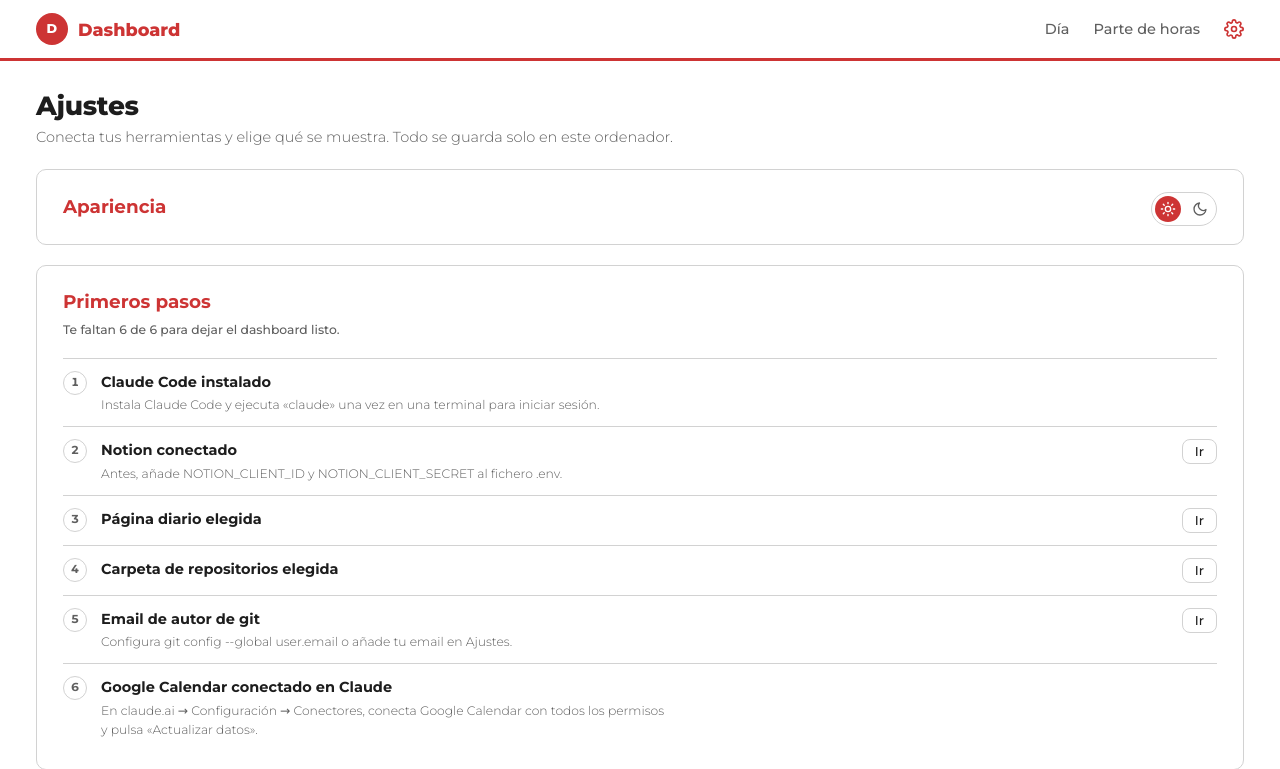
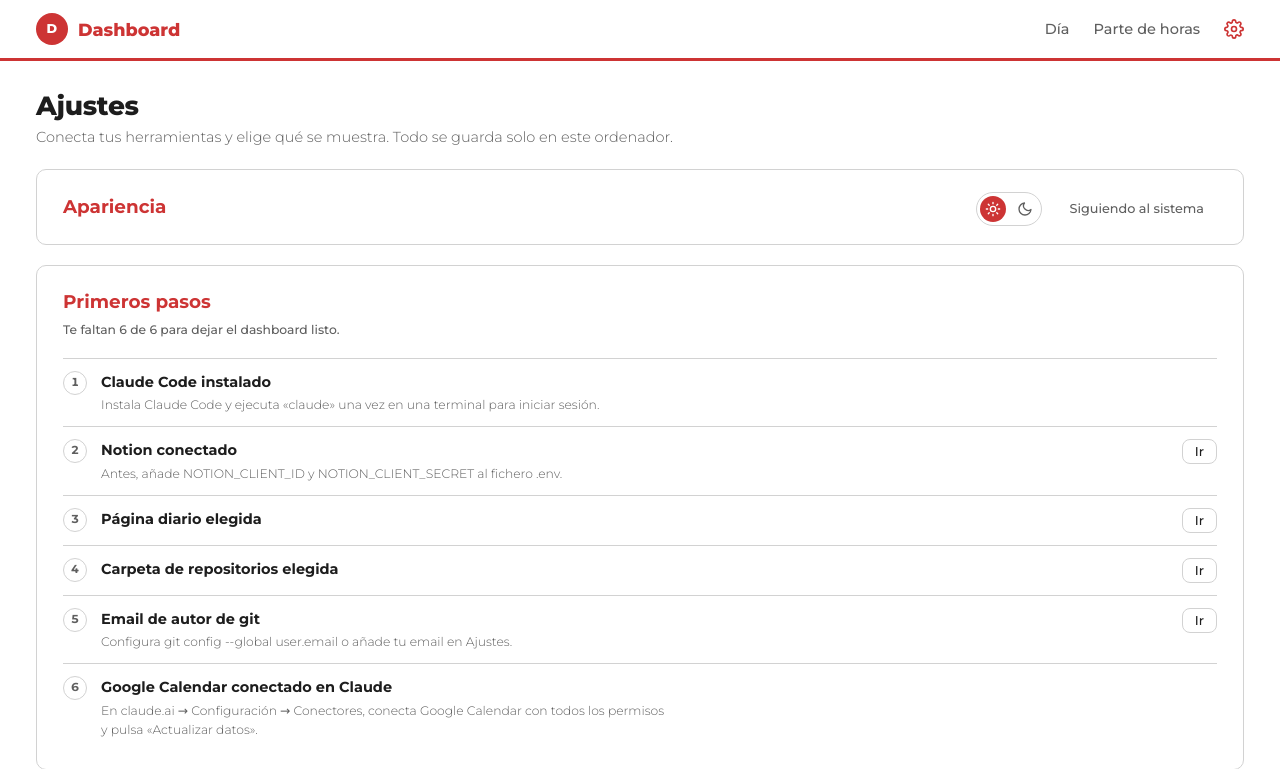
Before and after one commit to pablogarcia11/dashboard-tasks, a FastAPI app: page /settings in a window 1280 px wide. Shown: the top 769 px of the page. Run offline with FastAPI, Linux system fonts and the light colour scheme; data comes from the database, SQL or seed files in the repository; data that the repository does not hold is empty.

Commit message:
style(settings): show a message instead of hiding "follow system"
- After choosing "Seguir al sistema" the button is replaced by a
  "Siguiendo al sistema" message of the same size, so the switch does
  not move
- Both share one grid cell and the inactive one is visibility: hidden

Co-Authored-By: Claude Sonnet 5.5 <noreply@anthropic.com>

```diff
--- a/web/static/style.css
+++ b/web/static/style.css
@@ -124,6 +124,13 @@ html:active-view-transition-type(section-nav)::view-transition-new(root) { anima
 .appearance-card .settings-card-head { align-items: center; padding-bottom: 0; }
 .appearance-card h2 { margin: 0; }
 .theme-setting { display: flex; flex-wrap: wrap; align-items: center; justify-content: flex-end; gap: 10px 14px; }
+/* "Seguir al sistema" y su mensaje comparten celda: el hueco no cambia de tamaño, así que el interruptor no se mueve */
+.theme-system { display: inline-grid; }
+.theme-system > * { grid-area: 1 / 1; justify-content: center; text-align: center; }
+.theme-system-done { display: inline-flex; align-items: center; padding: 4px 12px; border: 1px solid transparent;
+  font: 500 .8rem var(--font); color: var(--muted); white-space: nowrap; }
+.theme-system .btn { white-space: nowrap; }
+.theme-system.is-following #theme-system, .theme-system:not(.is-following) .theme-system-done { visibility: hidden; }
 .theme-toggle {
   display: inline-flex; align-items: center; gap: 6px; padding: 3px; border: 1px solid var(--line);
   border-radius: 999px; background: var(--bg); cursor: pointer; color: var(--muted);
--- a/web/templates/settings.html
+++ b/web/templates/settings.html
@@ -26,7 +26,10 @@
           <path d="M21 12.79A9 9 0 1 1 11.21 3 7 7 0 0 0 21 12.79z"/>
         </svg>
       </button>
-      <button type="button" class="btn ghost small" id="theme-system" hidden>Seguir al sistema</button>
+      <span class="theme-system" aria-live="polite">
+        <button type="button" class="btn ghost small" id="theme-system">Seguir al sistema</button>
+        <span class="theme-system-done" id="theme-system-done">Siguiendo al sistema</span>
+      </span>
     </div>
   </header>
 </section>
@@ -387,13 +390,15 @@
     }
   }
 
-  // Apariencia: el interruptor refleja el tema actual; «Seguir al sistema» solo aparece si lo has elegido tú
+  // Apariencia: el interruptor refleja el tema actual; si lo has elegido tú, «Seguir al sistema» lo olvida y el mismo hueco pasa a indicar que ya lo sigue
   const themeToggle = document.getElementById("theme-toggle");
   const themeSystem = document.getElementById("theme-system");
   function syncTheme() {
     const dark = document.documentElement.dataset.theme === "dark";
     themeToggle.setAttribute("aria-checked", dark);
-    themeSystem.hidden = !savedTheme();
+    const following = !savedTheme();
+    themeSystem.parentNode.classList.toggle("is-following", following);
+    themeSystem.disabled = following;
   }
   themeToggle.addEventListener("click", () =>
     chooseTheme(document.documentElement.dataset.theme === "dark" ? "light" : "dark"));
```
Also changed, not shown: PLAN_TECNICO.md (+1 -1 lines).
